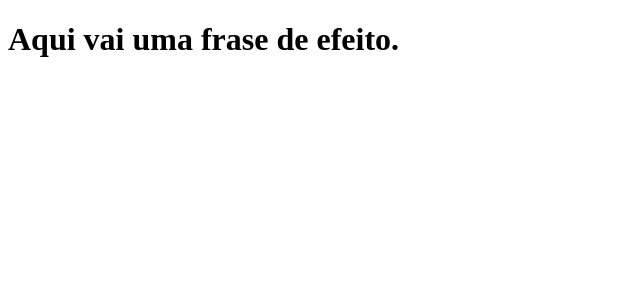
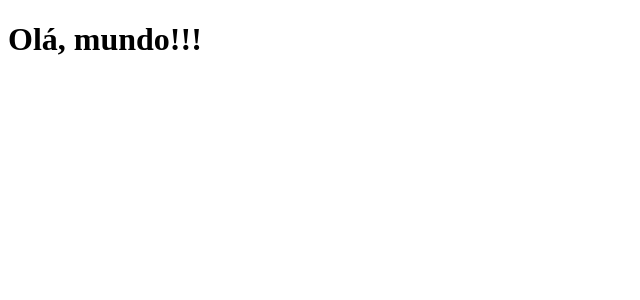
Before and after one commit to renanrdsouza/clone-tabnews, a Next.js app: page / in a window 1280 px wide. Shown: the top 300 px of the page, without its empty margins (0-640 px from the left). Built offline with nearby package versions, Linux system fonts and the light colour scheme.

Commit message:
Modifica a frase

```diff
--- a/pages/index.js
+++ b/pages/index.js
@@ -1,5 +1,5 @@
 const Home = () => {
-  return <h1>Aqui vai uma frase de efeito.</h1>
+  return <h1>Olá, mundo!!!</h1>
 }
 
 export default Home; //esta linha sinaliza para o Next que esta é a função que ele deve renderizar a página no navegador
```
